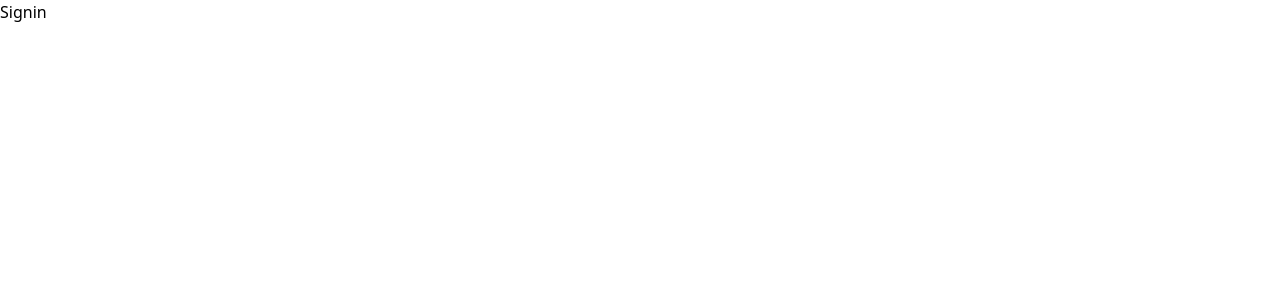
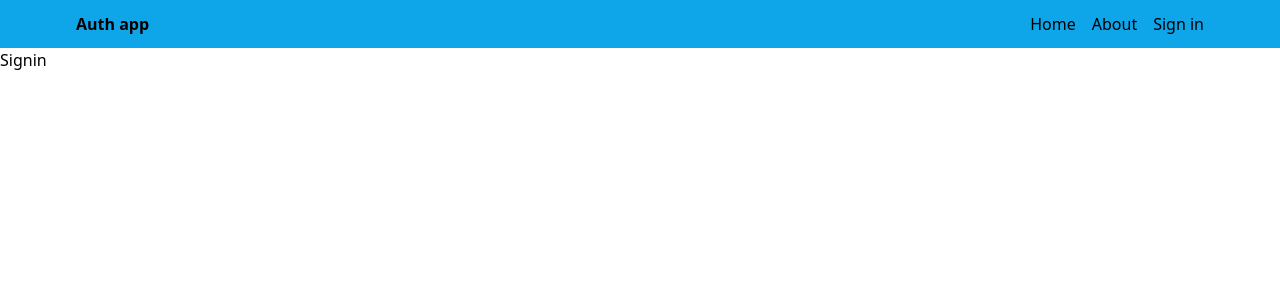
Before and after one commit to ompharate/authapp, a React (Vite) app in the folder client/: page /sign-in in a window 1280 px wide. Shown: the top 300 px of the page. Built offline with nearby package versions, Linux system fonts and the light colour scheme.

Commit message:
created header

```diff
--- a/client/src/App.jsx
+++ b/client/src/App.jsx
@@ -3,10 +3,12 @@ import Home from "./pages/Home";
 import Profile from "./pages/Profile";
 import Signin from "./pages/Signin";
 import Signup from "./pages/Signup";
-
+import Header from  "./componentes/Header"
 function App() {
 
   return <BrowserRouter>
+  {/* header */}
+  <Header/>
     <Routes>
       <Route path="/" element={<Home/>}/>
       <Route path="/profile" element={<Profile/>}/>
--- /dev/null
+++ b/client/src/componentes/Header.jsx
@@ -0,0 +1,26 @@
+import React from "react";
+import { Link } from "react-router-dom";
+const Header = () => {
+  return (
+    <div className="bg-sky-500">
+      <div className="flex justify-between items-center max-w-6xl mx-auto p-3">
+        <Link to="/">
+          <h1 className="font-bold">Auth app</h1>
+        </Link>
+        <ul className="flex gap-4">
+          <Link to="/">
+            <li>Home</li>
+          </Link>
+          <Link to="/about">
+            <li>About</li>
+          </Link>
+          <Link to="sign-in">
+            <li>Sign in</li>
+          </Link>
+        </ul>
+      </div>
+    </div>
+  );
+};
+
+export default Header;
--- a/client/src/pages/Signin.jsx
+++ b/client/src/pages/Signin.jsx
@@ -2,7 +2,7 @@ import React from 'react'
 
 const Signin = () => {
   return (
-    <div>Signin</div>
+    <div >Signin</div>
   )
 }
 
```
